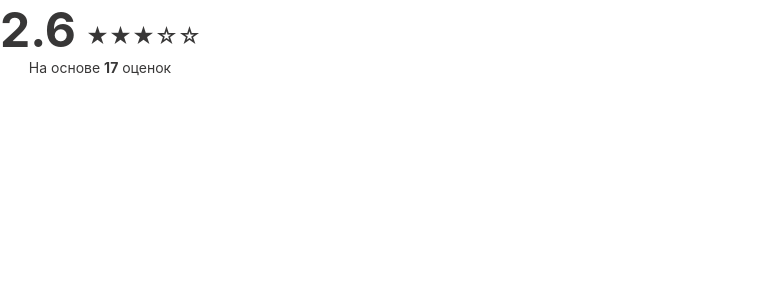
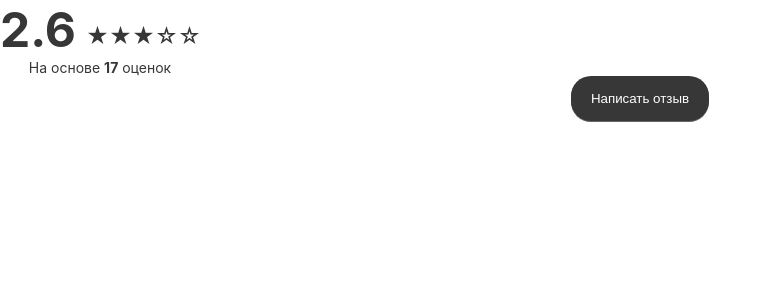
Before and after one commit to ArseniyXaoc/test_work_app, a React (Create React App) app: page / in a window 1280 px wide. Shown: the top 300 px of the page, without its empty margins (0-770 px from the left). Built offline with nearby package versions, Linux system fonts and the light colour scheme.

Commit message:
feat: styled button

```diff
--- a/src/components/App.tsx
+++ b/src/components/App.tsx
@@ -5,7 +5,8 @@ import Raiting from './raiting/Raiting';
 function App() {
   return (
     <div className="App">
-      <Raiting raiting_number = {2.6} size_of_grade={17}/>
+      <header><Raiting raiting_number = {2.6} size_of_grade={17}/> <button className='button'>Написать отзыв</button> </header>
+
     </div>
   );
 }
--- a/src/components/raiting/Raiting.scss
+++ b/src/components/raiting/Raiting.scss
@@ -25,6 +25,27 @@
     &-text {
         font-size: 14px;
     }
+}
 
+.button {
+    background-color: rgb(56, 55, 55);
+    border: none;
+    color: white;
+    ;
+    padding: 15px 20px;
+    border-radius: 20px;
+    cursor: pointer;
+    transition: background-color 0.5s;
+    box-shadow: 0 1px #666;
+    &:hover {
+        background-color: rgb(109, 109, 109);
+
+    }
+
+    &:active {
+        background-color: rgb(56, 55, 55);
+        box-shadow: 0 0px #666;
+        transform: translateY(1px);
+    }
 
 }
```
